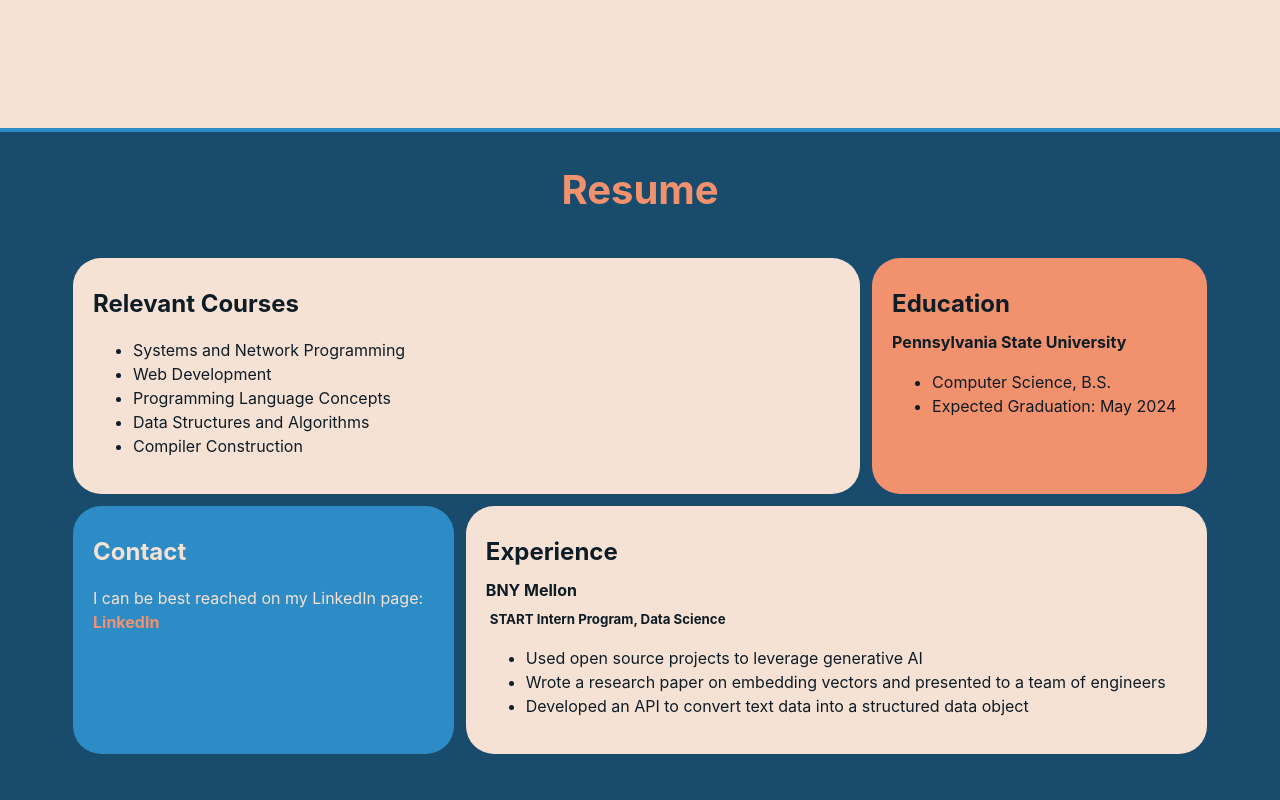
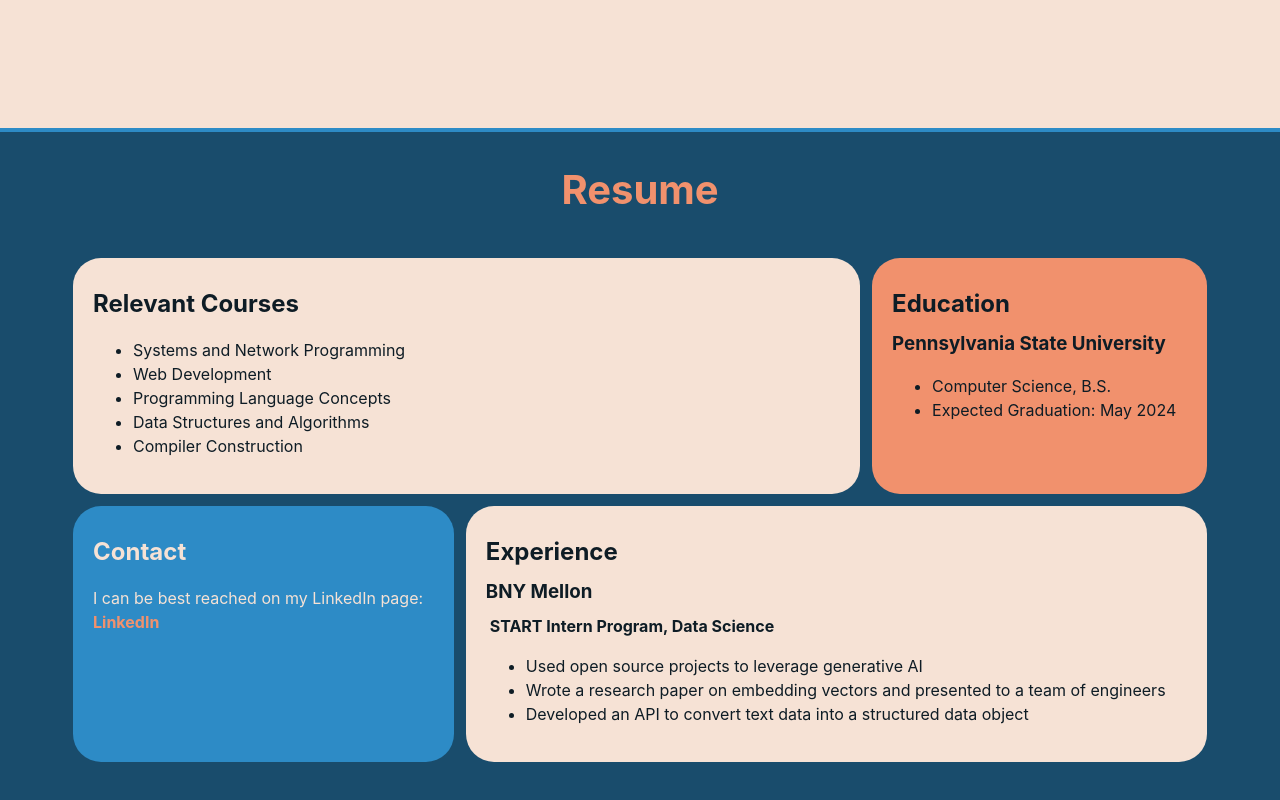
Before and after one commit to rdawson46/vue-portfolio, a Vue app: page / in a window 1280 px wide. Shown: the part 1464-2264 px from the top of the page. Built offline with nearby package versions, Linux system fonts and the light colour scheme.

Commit message:
fixed access. issues

```diff
--- a/src/components/Resume.vue
+++ b/src/components/Resume.vue
@@ -6,7 +6,7 @@
         <div class="grid">
             <div class="box two">
                 <h2 class="title">Education</h2>
-                <h4 class="sub-title">Pennsylvania State University</h4>
+                <h3 class="sub-title">Pennsylvania State University</h3>
                 <ul>
                     <li>Computer Science, B.S.</li>
                     <li>Expected Graduation: May 2024</li>
@@ -35,8 +35,8 @@
             </div>
             <div class="box four">
                 <h2 class="title">Experience</h2>
-                <h4 class="sub-title">BNY Mellon</h4>
-                <h5 class="job-title">START Intern Program, Data Science</h5>
+                <h3 class="sub-title">BNY Mellon</h3>
+                <h4 class="job-title">START Intern Program, Data Science</h4>
                 <ul>
                     <li>Used open source projects to leverage generative AI</li>
                     <li>Wrote a research paper on embedding vectors and presented to a team of engineers</li>
--- a/src/components/Terminal.vue
+++ b/src/components/Terminal.vue
@@ -45,9 +45,9 @@ onMounted(()=>{
     <div class="terminal">
         <div class="terminal-toolbar">
             <div class="butt">
-                <button class="btn btn-color"></button>
-                <button class="btn"></button>
-                <button class="btn"></button>
+                <div class="btn btn-color"></div>
+                <div class="btn"></div>
+                <div class="btn"></div>
             </div>
             <p class="user">ryancrooks@admin: ~</p>
             <div class="add-tab">+</div>
```
